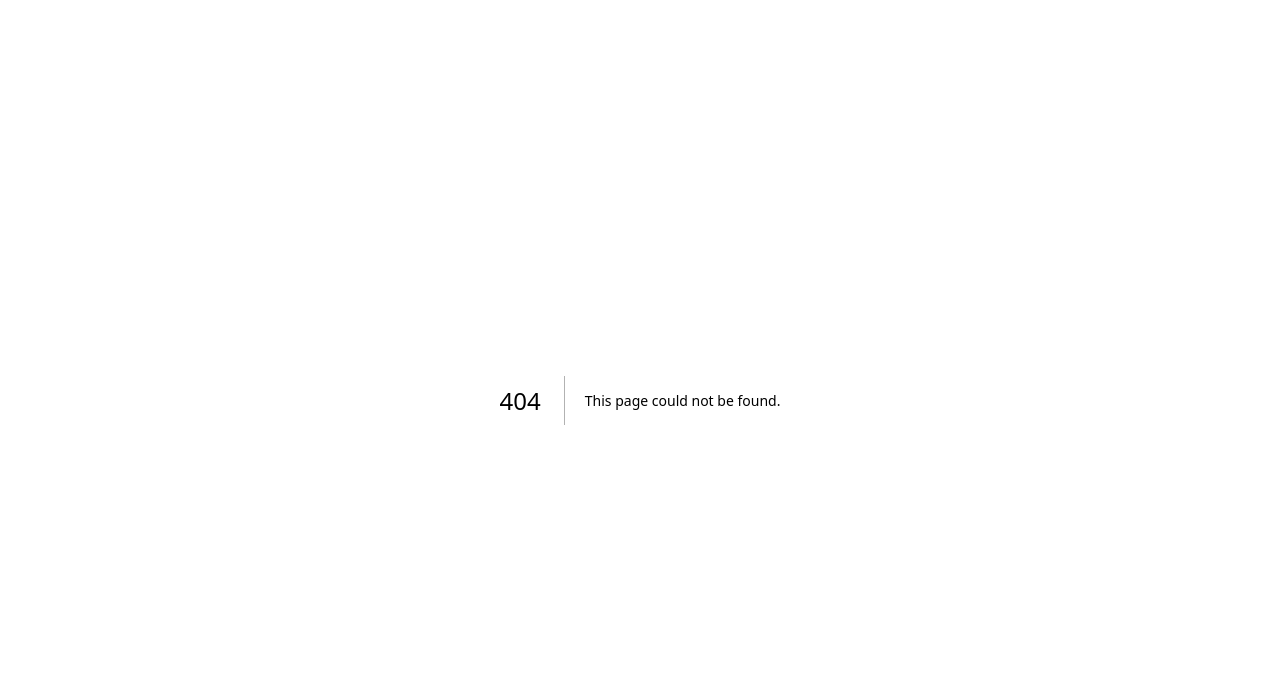
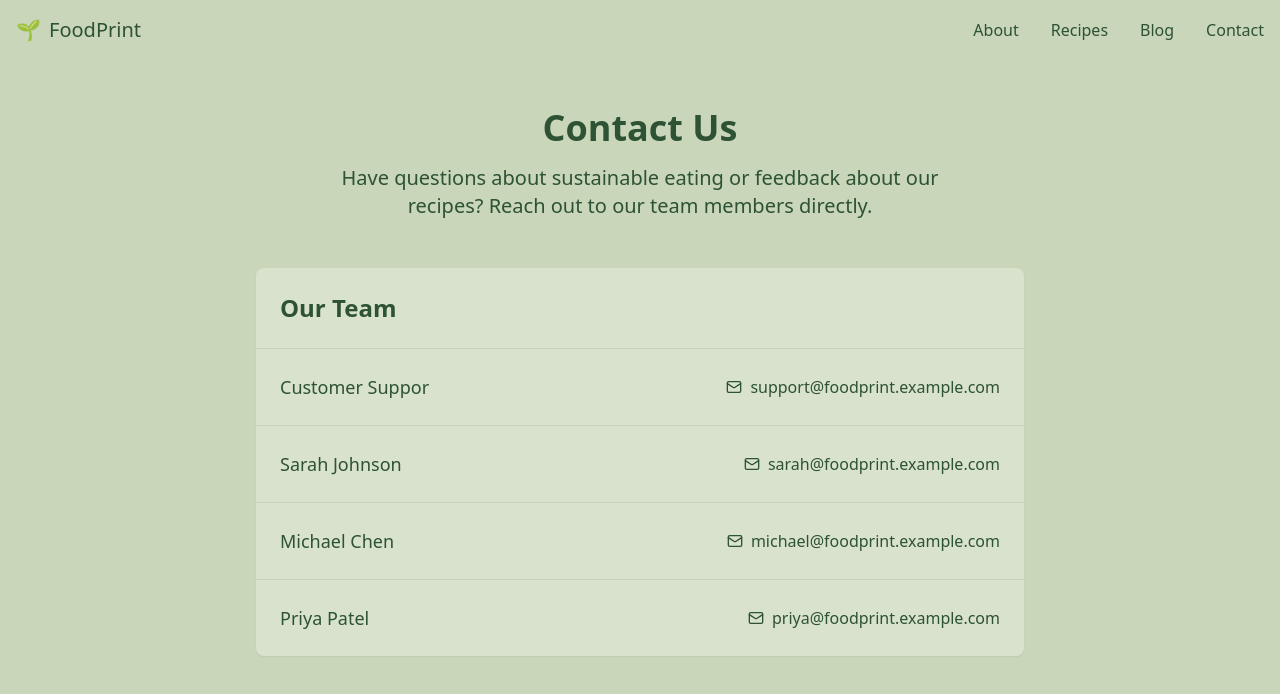
Before and after one commit to CMDF-FoodPrint/FoodPrint, a Next.js app: page /contact in a window 1280 px wide. Before the commit this address had no page. Shown: the top 694 px of the page. Built offline with nearby package versions, Linux system fonts and the light colour scheme.

Commit message:
feat: add contact page by robin

```diff
--- /dev/null
+++ b/src/app/contact/page.tsx
@@ -0,0 +1,93 @@
+"use client"
+
+import type React from "react"
+
+import { useRouter } from "next/navigation"
+import { useState } from "react"
+import Link from "next/link"
+import { Mail } from "lucide-react"
+
+export default function ContactPage() {
+  // Sample contact data - replace with your actual contacts
+  const router =  useRouter()
+
+  const contacts = [
+    { name: "Customer Suppor", email: "support@foodprint.example.com" },
+    { name: "Sarah Johnson", email: "sarah@foodprint.example.com" },
+    { name: "Michael Chen", email: "michael@foodprint.example.com" },
+    { name: "Priya Patel", email: "priya@foodprint.example.com" },
+  ]
+  const [submitted, setSubmitted] = useState(false)
+
+  const handleSubmit = (e: React.FormEvent) => {
+    e.preventDefault()
+    // In a real application, you would handle form submission here
+    setSubmitted(true)
+
+    // Reset form after 3 seconds for demo purposes
+    setTimeout(() => {
+      setSubmitted(false)
+    }, 3000)
+  }
+
+  return (
+    <div className="min-h-screen bg-[#c9d6ba]">
+      {/* Header/Navigation */}
+      <header className="py-4">
+        <div className="container mx-auto px-4">
+          <div className="flex justify-between items-center">
+            <Link href="/" className="flex items-center text-[#2d5234] text-xl font-medium">
+              <span className="mr-2">🌱</span>
+              FoodPrint
+            </Link>
+            <nav className="flex space-x-8">
+              <Link href="/about" className="text-[#2d5234] hover:text-[#1e3823]">
+                About
+              </Link>
+              <Link href="/recipes" className="text-[#2d5234] hover:text-[#1e3823]">
+                Recipes
+              </Link>
+              <Link href="/blog" className="text-[#2d5234] hover:text-[#1e3823]">
+                Blog
+              </Link>
+              <Link href="/contact" className="text-[#2d5234] hover:text-[#1e3823] font-medium">
+                Contact
+              </Link>
+            </nav>
+          </div>
+        </div>
+      </header>
+
+      {/* Main Content */}
+      <main className="container mx-auto px-4 py-12">
+        <h1 className="text-[#2d5234] text-4xl font-bold mb-4 text-center">Contact Us</h1>
+        <p className="text-[#2d5234] text-xl mb-12 text-center max-w-2xl mx-auto">
+          Have questions about sustainable eating or feedback about our recipes? Reach out to our team members directly.
+        </p>
+
+        <div className="max-w-3xl mx-auto bg-[#d8e2cc] rounded-lg shadow-sm overflow-hidden">
+          <div className="p-6 border-b border-[#2d5234]/10">
+            <h2 className="text-2xl font-bold text-[#2d5234]">Our Team</h2>
+          </div>
+
+          <div className="divide-y divide-[#2d5234]/10">
+            {contacts.map((contact, index) => (
+              <div key={index} className="p-6 flex flex-col md:flex-row md:items-center md:justify-between">
+                <div>
+                  <h3 className="font-medium text-[#2d5234] text-lg">{contact.name}</h3>
+                </div>
+                <a
+                  href={`mailto:${contact.email}`}
+                  className="flex items-center text-[#2d5234] hover:text-[#1e3823] mt-2 md:mt-0"
+                >
+                  <Mail className="h-4 w-4 mr-2" />
+                  {contact.email}
+                </a>
+              </div>
+            ))}
+          </div>
+        </div>
+      </main>
+    </div>
+  )
+}
--- a/src/app/page.tsx
+++ b/src/app/page.tsx
@@ -30,7 +30,7 @@ export default function LandingPage() {
           <Link href="/blog" className="text-green-800 hover:text-green-900 font-medium">
             Blog
           </Link>
-          <Link href="#" className="text-green-800 hover:text-green-900 font-medium">
+          <Link href="/contact" className="text-green-800 hover:text-green-900 font-medium">
             Contact
           </Link>
         </nav>
```
